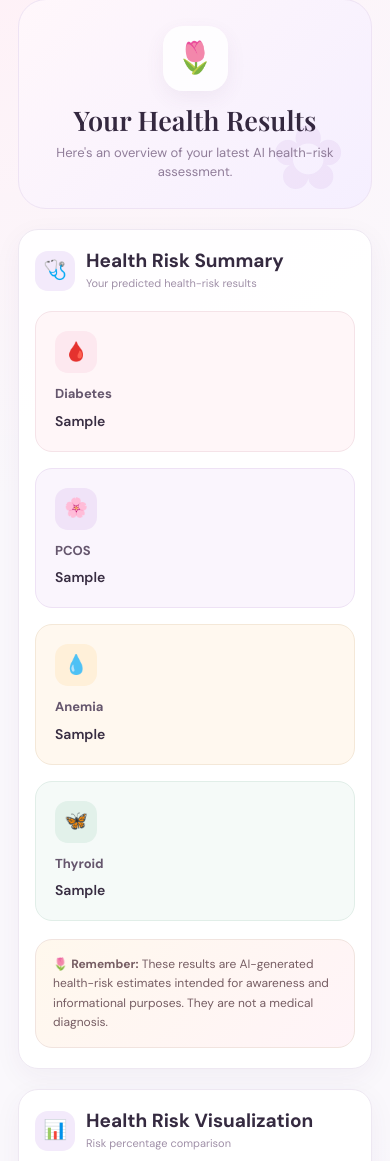
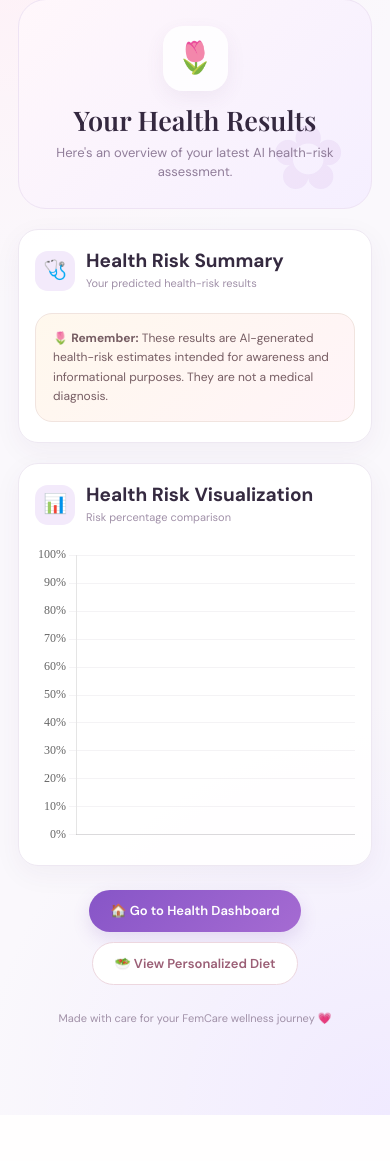
Before and after one commit to Manasa03042004/FemCare-AI, a Flask app: template templates/result.html in a window 390 px wide. Shown: the part 110-1271 px from the top of the page. After the commit the page ends 1225 px from the top, so only its background shows below. Run offline with Flask 3, Linux system fonts and the light colour scheme; the template is opened without the code that fills it: most values are stand-ins (such as "Sample title", 1, 10 or a date in 2020); parts of the project's set-up code (start-up, migrations or seed data) failed here and were passed over.

Commit message:
Show only selected screening results

```diff
--- a/templates/result.html
+++ b/templates/result.html
@@ -745,133 +745,45 @@
 
         <div class="row g-3">
 
+            {% if screening_diabetes %}
+            <div class="col-md-6">
+                <div class="result-card diabetes">
+                    <div class="result-icon">🩸</div>
+                    <div class="result-name">Diabetes</div>
+                    <div class="result-text">{{ diabetes_result }}</div>
+                </div>
+            </div>
+            {% endif %}
 
-            <!-- DIABETES -->
+            {% if screening_pcos %}
+            <div class="col-md-6">
+                <div class="result-card pcos">
+                    <div class="result-icon">🌸</div>
+                    <div class="result-name">PCOS</div>
+                    <div class="result-text">{{ pcos_result }}</div>
+                </div>
+            </div>
+            {% endif %}
 
+            {% if screening_anemia %}
             <div class="col-md-6">
+                <div class="result-card anemia">
+                    <div class="result-icon">💧</div>
+                    <div class="result-name">Anemia</div>
+                    <div class="result-text">{{ anemia_result }}</div>
+                </div>
+            </div>
+            {% endif %}
 
-                <div class="result-card diabetes">
-
-                    <div class="result-icon">
-
-                        🩸
-
-                    </div>
-
-
-                    <div class="result-name">
-
-                        Diabetes
-
-                    </div>
-
-
-                    <div class="result-text">
-
-                        {{ diabetes_result }}
-
-                    </div>
-
+            {% if screening_thyroid %}
+            <div class="col-md-6">
+                <div class="result-card thyroid">
+                    <div class="result-icon">🦋</div>
+                    <div class="result-name">Thyroid</div>
+                    <div class="result-text">{{ thyroid_result }}</div>
                 </div>
-
             </div>
-
-
-
-            <!-- PCOS -->
-
-            <div class="col-md-6">
-
-                <div class="result-card pcos">
-
-                    <div class="result-icon">
-
-                        🌸
-
-                    </div>
-
-
-                    <div class="result-name">
-
-                        PCOS
-
-                    </div>
-
-
-                    <div class="result-text">
-
-                        {{ pcos_result }}
-
-                    </div>
-
-                </div>
-
-            </div>
-
-
-
-            <!-- ANEMIA -->
-
-            <div class="col-md-6">
-
-                <div class="result-card anemia">
-
-                    <div class="result-icon">
-
-                        💧
-
-                    </div>
-
-
-                    <div class="result-name">
-
-                        Anemia
-
-                    </div>
-
-
-                    <div class="result-text">
-
-                        {{ anemia_result }}
-
-                    </div>
-
-                </div>
-
-            </div>
-
-
-
-            <!-- THYROID -->
-
-            <div class="col-md-6">
-
-                <div class="result-card thyroid">
-
-                    <div class="result-icon">
-
-                        🦋
-
-                    </div>
-
-
-                    <div class="result-name">
-
-                        Thyroid
-
-                    </div>
-
-
-                    <div class="result-text">
-
-                        {{ thyroid_result }}
-
-                    </div>
-
-                </div>
-
-            </div>
-
+            {% endif %}
 
         </div>
 
@@ -1008,45 +920,28 @@
         data: {
 
             labels: [
-
-                "Diabetes",
-
-                "PCOS",
-
-                "Anemia",
-
-                "Thyroid"
-
+                {% if screening_diabetes %}"Diabetes",{% endif %}
+                {% if screening_pcos %}"PCOS",{% endif %}
+                {% if screening_anemia %}"Anemia",{% endif %}
+                {% if screening_thyroid %}"Thyroid"{% endif %}
             ],
-
 
             datasets: [{
 
                 label: "Risk Percentage",
 
                 data: [
-
-                    diabetesRisk,
-
-                    pcosRisk,
-
-                    anemiaRisk,
-
-                    thyroidRisk
-
+                    {% if screening_diabetes %}diabetesRisk,{% endif %}
+                    {% if screening_pcos %}pcosRisk,{% endif %}
+                    {% if screening_anemia %}anemiaRisk,{% endif %}
+                    {% if screening_thyroid %}thyroidRisk{% endif %}
                 ],
 
-
                 backgroundColor: [
-
-                    "rgba(235, 137, 161, 0.65)",
-
-                    "rgba(174, 133, 205, 0.65)",
-
-                    "rgba(236, 181, 108, 0.65)",
-
-                    "rgba(118, 177, 151, 0.65)"
-
+                    {% if screening_diabetes %}"rgba(235, 137, 161, 0.65)",{% endif %}
+                    {% if screening_pcos %}"rgba(174, 133, 205, 0.65)",{% endif %}
+                    {% if screening_anemia %}"rgba(236, 181, 108, 0.65)",{% endif %}
+                    {% if screening_thyroid %}"rgba(118, 177, 151, 0.65)"{% endif %}
                 ],
 
 
```
